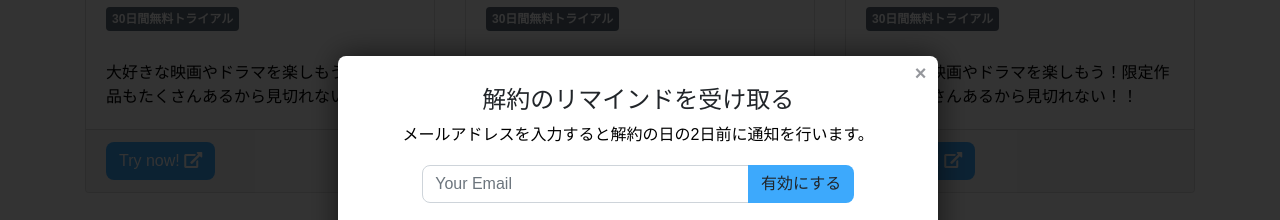
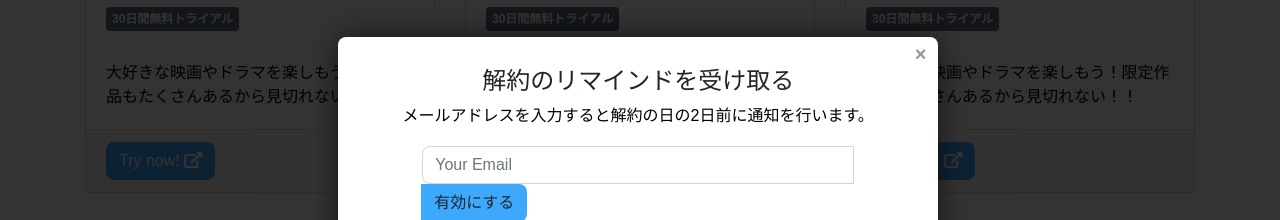
Before and after one commit to flowerriver/subkazi, a plain HTML site: page index.html in a window 1280 px wide. Both pictures are taken after a click on the link "Try now!". Shown: the part 716-936 px from the top of the page. Drawn offline with nearby package versions, Linux system fonts and the light colour scheme; a script that the page names is missing.

Commit message:
modal-design-correct

```diff
--- a/css/stylesheet.css
+++ b/css/stylesheet.css
@@ -319,7 +319,7 @@ footer{
   color: #2b2e38 !important
 }
 
-.input-group{
+.input-group-email{
   width: 80%;
   margin-top: 18px;
   margin-right: auto;
--- a/index.html
+++ b/index.html
@@ -53,7 +53,7 @@
       <div class="modal-description">
         <h4>解約のリマインドを受け取る</h4>
         <p>メールアドレスを入力すると解約の日の2日前に通知を行います。</p>
-        <div class=input-group>
+        <div class=input-group-email>
           <input type="text" class="form-control" placeholder="Your Email" id="emailReminderInput" form="reminder-email-form">
           <div class="input-group-append">
             <button class="btn btn-add" id="reminder-email-sunmit">有効にする</button>
```
